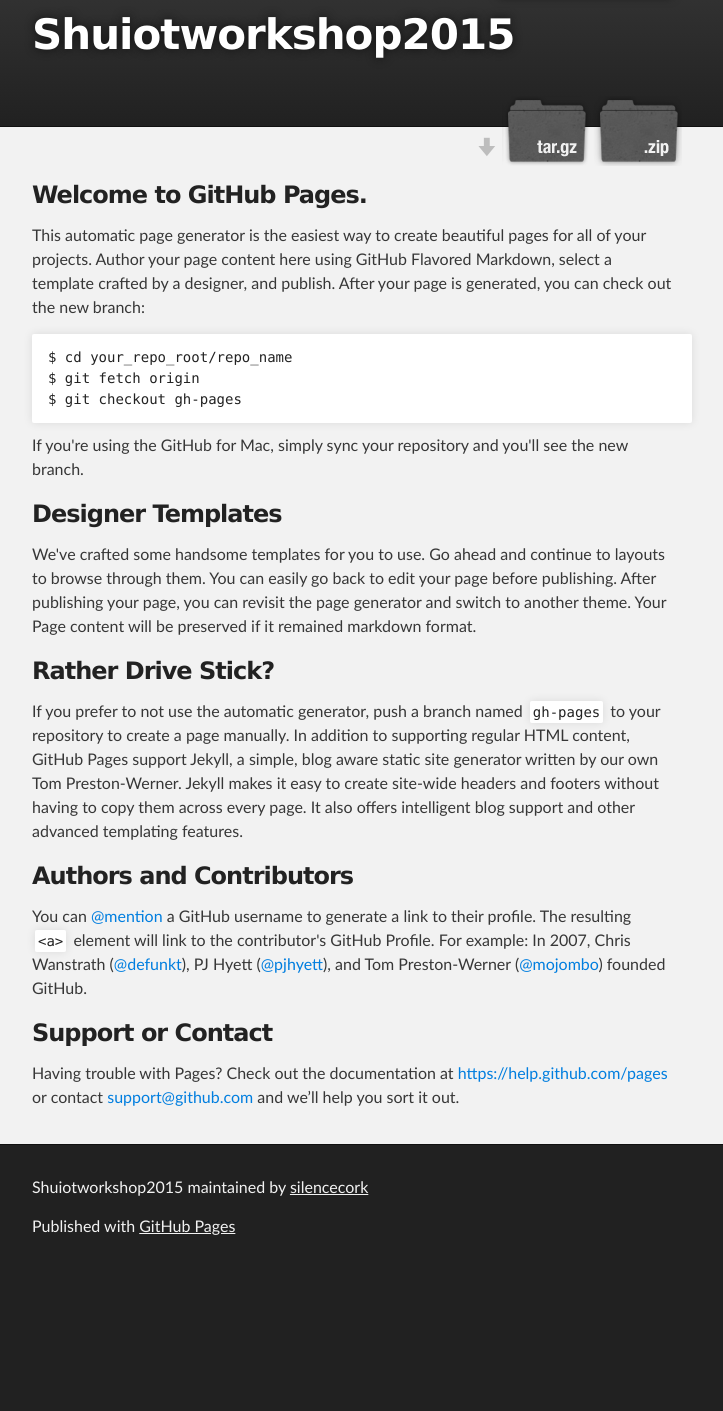
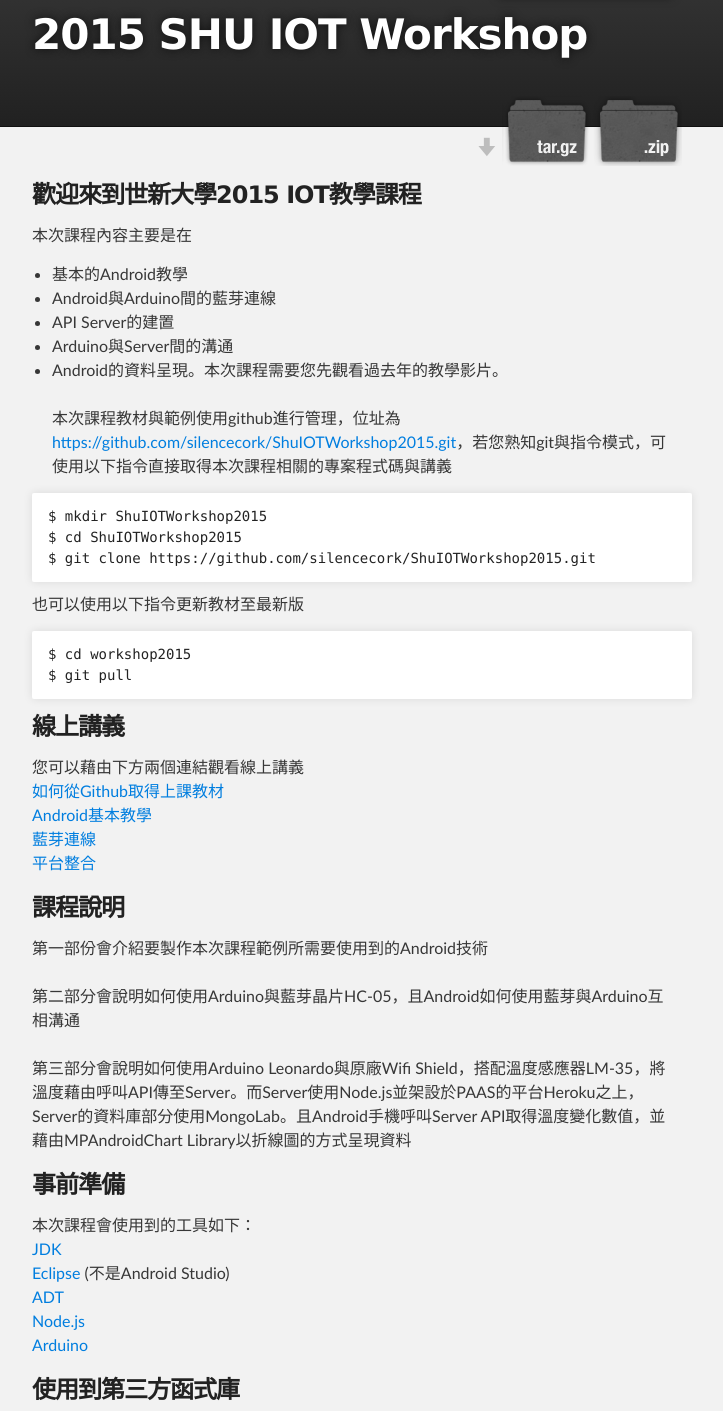
Before and after one commit to silencecork/ShuIOTWorkshop2015, a plain HTML site: page index.html in a window 1280 px wide. Shown: the part 47-1458 px from the top of the page, without its empty margins (288-1011 px from the left). Before the commit the page ends 1320 px from the top, so only its background shows below. Drawn offline with Linux system fonts and the light colour scheme.

```diff
--- a/index.html
+++ b/index.html
@@ -4,11 +4,11 @@
   <head>
     <meta charset='utf-8'>
     <meta http-equiv="X-UA-Compatible" content="chrome=1">
-    <meta name="description" content="Shuiotworkshop2015 : ">
+    <meta name="description" content="2015 SHU IOT Workshop : ">
 
     <link rel="stylesheet" type="text/css" media="screen" href="stylesheets/stylesheet.css">
 
-    <title>Shuiotworkshop2015</title>
+    <title>2015 SHU IOT Workshop</title>
   </head>
 
   <body>
@@ -18,7 +18,7 @@
         <header class="inner">
           <a id="forkme_banner" href="https://github.com/silencecork/ShuIOTWorkshop2015">View on GitHub</a>
 
-          <h1 id="project_title">Shuiotworkshop2015</h1>
+          <h1 id="project_title">2015 SHU IOT Workshop</h1>
           <h2 id="project_tagline"></h2>
 
             <section id="downloads">
@@ -32,43 +32,75 @@
     <div id="main_content_wrap" class="outer">
       <section id="main_content" class="inner">
         <h3>
-<a id="welcome-to-github-pages" class="anchor" href="#welcome-to-github-pages" aria-hidden="true"><span class="octicon octicon-link"></span></a>Welcome to GitHub Pages.</h3>
+<a id="歡迎來到世新大學2015-iot教學課程" class="anchor" href="#%E6%AD%A1%E8%BF%8E%E4%BE%86%E5%88%B0%E4%B8%96%E6%96%B0%E5%A4%A7%E5%AD%B82015-iot%E6%95%99%E5%AD%B8%E8%AA%B2%E7%A8%8B" aria-hidden="true"><span class="octicon octicon-link"></span></a>歡迎來到世新大學2015 IOT教學課程</h3>
 
-<p>This automatic page generator is the easiest way to create beautiful pages for all of your projects. Author your page content here using GitHub Flavored Markdown, select a template crafted by a designer, and publish. After your page is generated, you can check out the new branch:</p>
+<p>本次課程內容主要是在</p>
 
-<pre><code>$ cd your_repo_root/repo_name
-$ git fetch origin
-$ git checkout gh-pages
+<ul>
+<li>基本的Android教學</li>
+<li>Android與Arduino間的藍芽連線</li>
+<li>API Server的建置</li>
+<li>Arduino與Server間的溝通</li>
+<li>Android的資料呈現。本次課程需要您先觀看過去年的教學影片。
+<br><br>本次課程教材與範例使用github進行管理，位址為<a href="https://github.com/silencecork/ShuIOTWorkshop2015.git">https://github.com/silencecork/ShuIOTWorkshop2015.git</a>，若您熟知git與指令模式，可使用以下指令直接取得本次課程相關的專案程式碼與講義</li>
+</ul>
+
+<pre><code>$ mkdir ShuIOTWorkshop2015
+$ cd ShuIOTWorkshop2015
+$ git clone https://github.com/silencecork/ShuIOTWorkshop2015.git
 </code></pre>
 
-<p>If you're using the GitHub for Mac, simply sync your repository and you'll see the new branch.</p>
+<p>也可以使用以下指令更新教材至最新版</p>
+
+<pre><code>$ cd workshop2015
+$ git pull
+</code></pre>
 
 <h3>
-<a id="designer-templates" class="anchor" href="#designer-templates" aria-hidden="true"><span class="octicon octicon-link"></span></a>Designer Templates</h3>
+<a id="線上講義" class="anchor" href="#%E7%B7%9A%E4%B8%8A%E8%AC%9B%E7%BE%A9" aria-hidden="true"><span class="octicon octicon-link"></span></a>線上講義</h3>
 
-<p>We've crafted some handsome templates for you to use. Go ahead and continue to layouts to browse through them. You can easily go back to edit your page before publishing. After publishing your page, you can revisit the page generator and switch to another theme. Your Page content will be preserved if it remained markdown format.</p>
+<p>您可以藉由下方兩個連結觀看線上講義
+<br><a href="https://drive.google.com/file/d/0B4k6spy68e61ODgzTk5tT1BES0E/view?usp=sharing">如何從Github取得上課教材</a>
+<br><a href="https://drive.google.com/file/d/0B4k6spy68e61VzBCcHRiOUdiWXM/view?usp=sharing">Android基本教學</a>
+<br><a href="https://drive.google.com/file/d/0B4k6spy68e61R2l6WGE4aXQyc2s/view?usp=sharing">藍芽連線</a>
+<br><a href="https://drive.google.com/file/d/0B4k6spy68e61eTdfVWNCMGg2TG8/view?usp=sharing">平台整合</a></p>
 
 <h3>
-<a id="rather-drive-stick" class="anchor" href="#rather-drive-stick" aria-hidden="true"><span class="octicon octicon-link"></span></a>Rather Drive Stick?</h3>
+<a id="課程說明" class="anchor" href="#%E8%AA%B2%E7%A8%8B%E8%AA%AA%E6%98%8E" aria-hidden="true"><span class="octicon octicon-link"></span></a>課程說明</h3>
 
-<p>If you prefer to not use the automatic generator, push a branch named <code>gh-pages</code> to your repository to create a page manually. In addition to supporting regular HTML content, GitHub Pages support Jekyll, a simple, blog aware static site generator written by our own Tom Preston-Werner. Jekyll makes it easy to create site-wide headers and footers without having to copy them across every page. It also offers intelligent blog support and other advanced templating features.</p>
+<p>第一部份會介紹要製作本次課程範例所需要使用到的Android技術
+<br><br>第二部分會說明如何使用Arduino與藍芽晶片HC-05，且Android如何使用藍芽與Arduino互相溝通
+<br><br>第三部分會說明如何使用Arduino Leonardo與原廠Wifi Shield，搭配溫度感應器LM-35，將溫度藉由呼叫API傳至Server。而Server使用Node.js並架設於PAAS的平台Heroku之上，Server的資料庫部分使用MongoLab。且Android手機呼叫Server API取得溫度變化數值，並藉由MPAndroidChart Library以折線圖的方式呈現資料</p>
 
 <h3>
-<a id="authors-and-contributors" class="anchor" href="#authors-and-contributors" aria-hidden="true"><span class="octicon octicon-link"></span></a>Authors and Contributors</h3>
+<a id="事前準備" class="anchor" href="#%E4%BA%8B%E5%89%8D%E6%BA%96%E5%82%99" aria-hidden="true"><span class="octicon octicon-link"></span></a>事前準備</h3>
 
-<p>You can <a href="https://github.com/blog/821" class="user-mention">@mention</a> a GitHub username to generate a link to their profile. The resulting <code>&lt;a&gt;</code> element will link to the contributor's GitHub Profile. For example: In 2007, Chris Wanstrath (<a href="https://github.com/defunkt" class="user-mention">@defunkt</a>), PJ Hyett (<a href="https://github.com/pjhyett" class="user-mention">@pjhyett</a>), and Tom Preston-Werner (<a href="https://github.com/mojombo" class="user-mention">@mojombo</a>) founded GitHub.</p>
+<p>本次課程會使用到的工具如下：
+<br><a href="http://www.oracle.com/technetwork/java/javase/downloads/jdk7-downloads-1880260.html">JDK</a>
+<br><a href="https://eclipse.org/downloads/">Eclipse</a> (不是Android Studio)
+<br><a href="https://dl-ssl.google.com/android/eclipse/">ADT</a>
+<br><a href="https://nodejs.org/">Node.js</a>
+<br><a href="http://www.arduino.cc/en/Main/Software">Arduino</a></p>
 
 <h3>
-<a id="support-or-contact" class="anchor" href="#support-or-contact" aria-hidden="true"><span class="octicon octicon-link"></span></a>Support or Contact</h3>
+<a id="使用到第三方函式庫" class="anchor" href="#%E4%BD%BF%E7%94%A8%E5%88%B0%E7%AC%AC%E4%B8%89%E6%96%B9%E5%87%BD%E5%BC%8F%E5%BA%AB" aria-hidden="true"><span class="octicon octicon-link"></span></a>使用到第三方函式庫</h3>
 
-<p>Having trouble with Pages? Check out the documentation at <a href="https://help.github.com/pages">https://help.github.com/pages</a> or contact <a href="mailto:support@github.com">support@github.com</a> and we’ll help you sort it out.</p>
+<p>本課程中會使用到兩個Open Source的函式庫
+<br><a href="https://android.googlesource.com/platform/frameworks/volley">Volley</a>
+<br><a href="https://github.com/silencecork/ShuIOTWorkshop2015/raw/master/library/bluetoothUtility.jar">BluetoothUtility</a>
+<br><a href="https://github.com/PhilJay/MPAndroidChart/releases">MPAndroidChart</a></p>
+
+<h3>
+<a id="支援與協助" class="anchor" href="#%E6%94%AF%E6%8F%B4%E8%88%87%E5%8D%94%E5%8A%A9" aria-hidden="true"><span class="octicon octicon-link"></span></a>支援與協助</h3>
+
+<p>有任何疑問，可以來信<a href="mailto:justin@silencecork.com">justin@silencecork.com</a></p>
       </section>
     </div>
 
     <!-- FOOTER  -->
     <div id="footer_wrap" class="outer">
       <footer class="inner">
-        <p class="copyright">Shuiotworkshop2015 maintained by <a href="https://github.com/silencecork">silencecork</a></p>
+        <p class="copyright">2015 SHU IOT Workshop maintained by <a href="https://github.com/silencecork">silencecork</a></p>
         <p>Published with <a href="https://pages.github.com">GitHub Pages</a></p>
       </footer>
     </div>
```
Also changed, not shown: params.json (+1 -1 lines).
